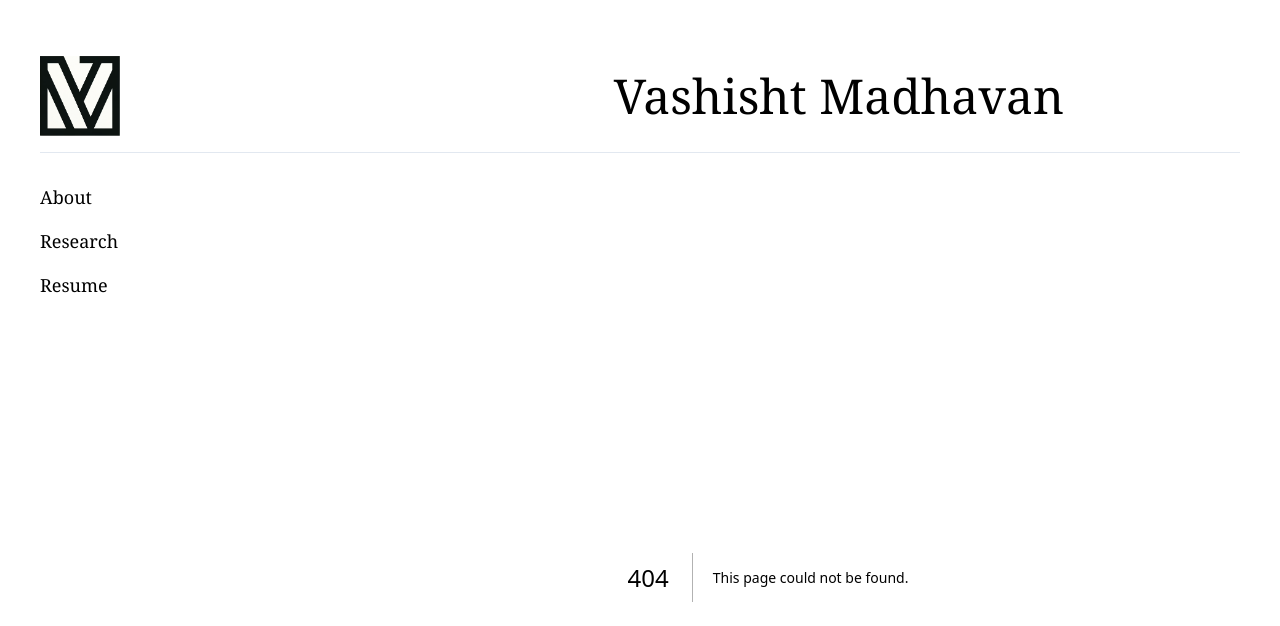
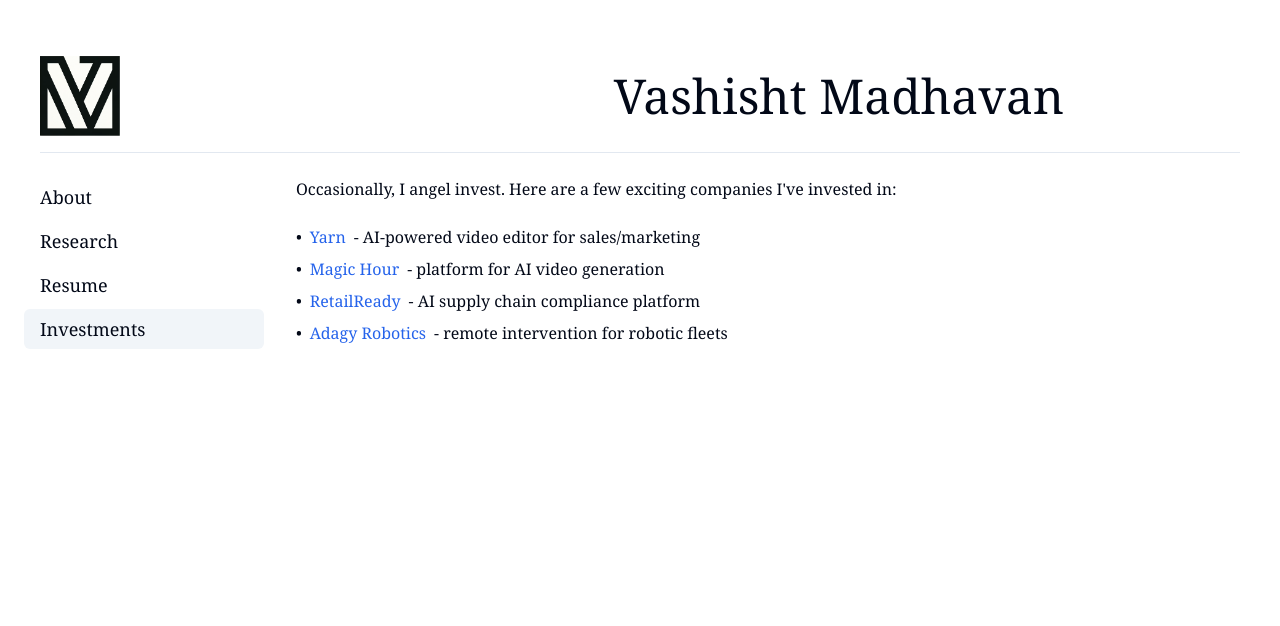
Before and after one commit to VashishtMadhavan/personal-site, a Next.js app: page /investments in a window 1280 px wide. Before the commit this address had no page. Shown: the top 626 px of the page. Built offline with nearby package versions, Linux system fonts and the light colour scheme.

Commit message:
adding investments section

```diff
--- /dev/null
+++ b/app/investments/page.tsx
@@ -0,0 +1,37 @@
+import Image from 'next/image'
+import Link from "next/link";
+
+
+export default function Home() {
+  return (
+    <div className="space-y-6 w-full font-serif">
+      <div className="flex w-full flex-row items-left justify-left">
+        <p>
+        Occasionally, I angel invest. Here are a few exciting companies I've invested in:
+        </p>
+      </div>
+      <div className="flex w-full flex-col items-left justify-left font-serif space-y-2">
+        <div className="flex items-center gap-2">
+          <span>•</span>
+          <Link href="https://yarn.so" className="text-blue-600">Yarn</Link>
+          <span>- AI-powered video editor for sales/marketing</span>
+        </div>
+        <div className="flex items-center gap-2">
+          <span>•</span>
+          <Link href="https://magichour.ai/" className="text-blue-600">Magic Hour</Link>
+          <span>- platform for AI video generation</span>
+        </div>
+        <div className="flex items-center gap-2">
+          <span>•</span>
+          <Link href="https://www.retailreadyai.com/" className="text-blue-600">RetailReady</Link>
+          <span>- AI supply chain compliance platform</span>
+        </div>
+        <div className="flex items-center gap-2">
+          <span>•</span>
+          <Link href="https://adagyrobotics.com/" className="text-blue-600">Adagy Robotics</Link>
+          <span>- remote intervention for robotic fleets</span>
+        </div>
+      </div>
+    </div>
+  )
+}
--- a/app/layout.tsx
+++ b/app/layout.tsx
@@ -29,6 +29,10 @@ const sidebarNavItems = [
     title: "Resume",
     href: "/resume.pdf",
   },
+  {
+    title: "Investments",
+    href: "/investments",
+  }
 ]
 
 interface RootLayoutProps {
```
